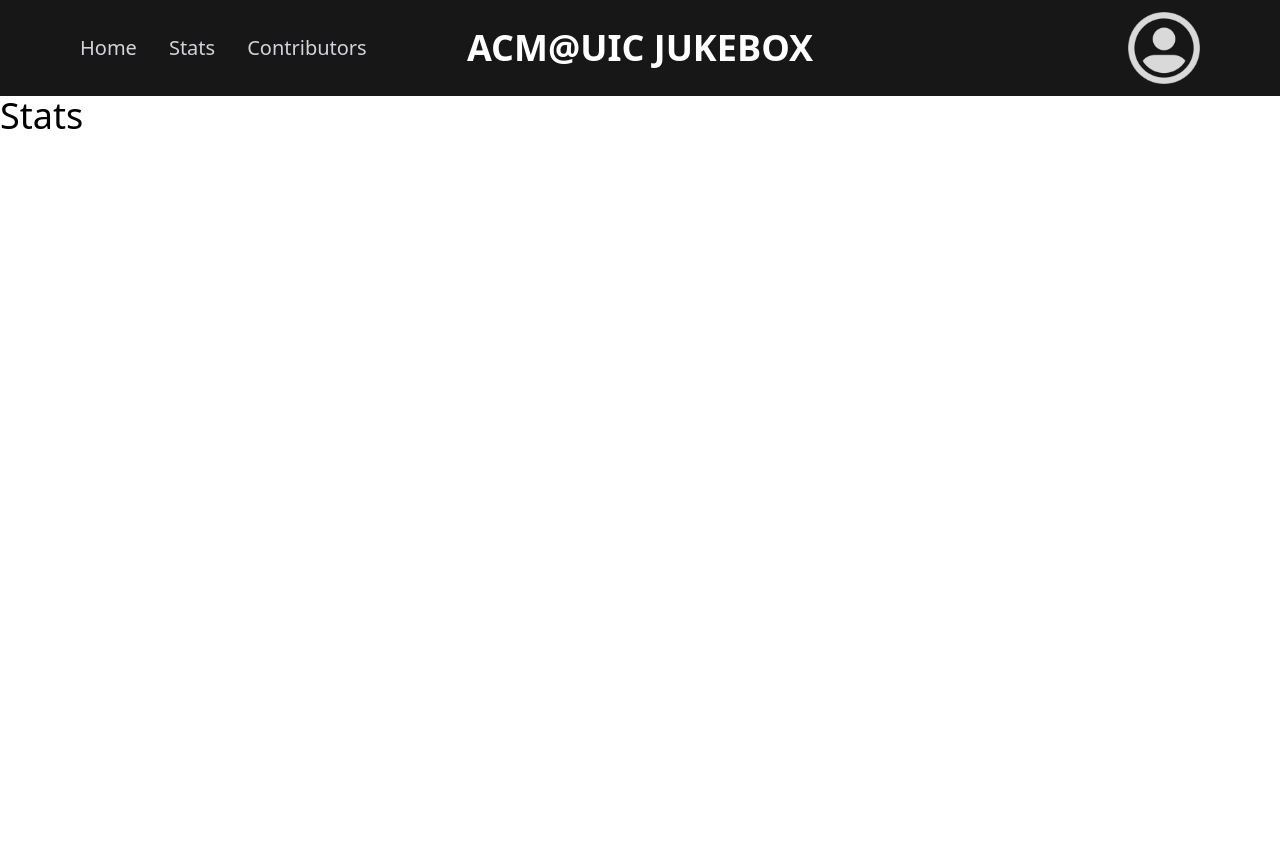
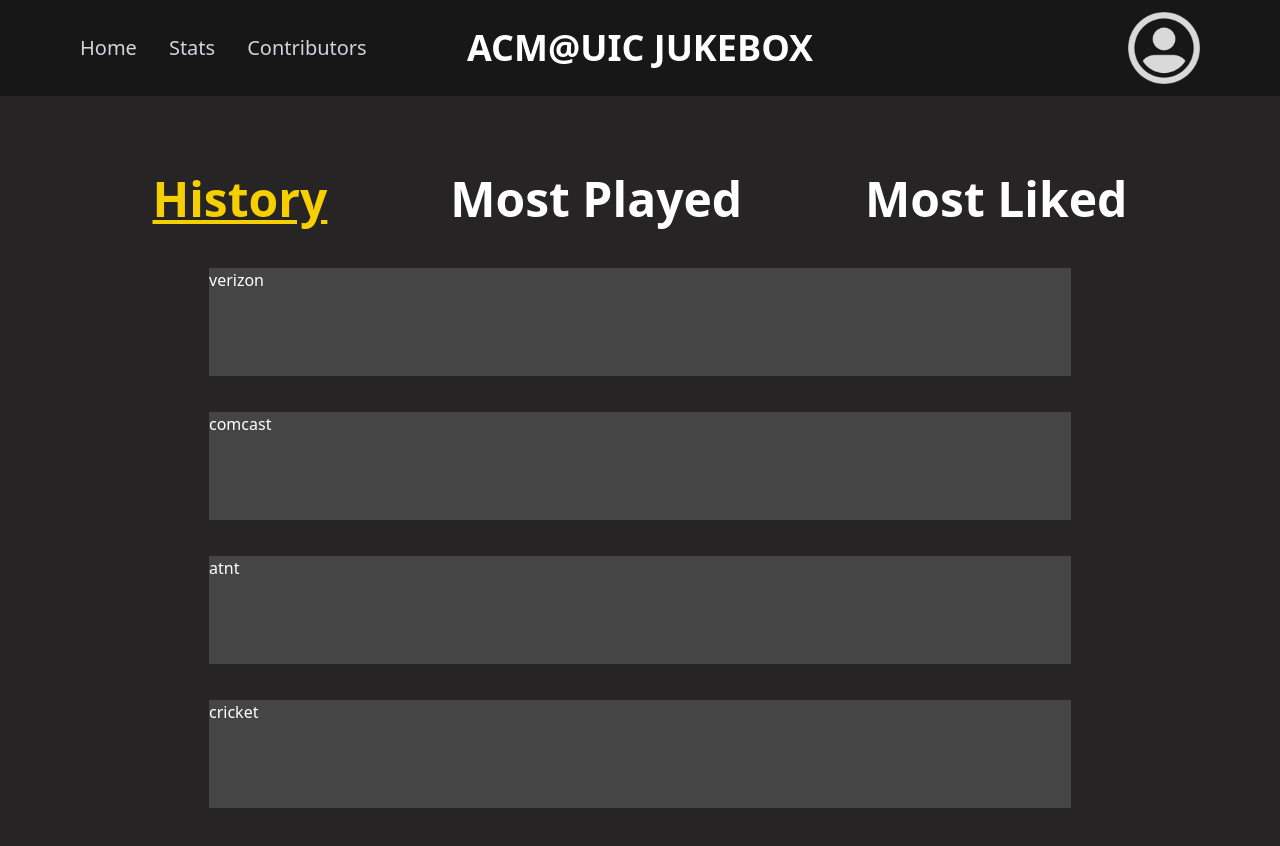
Before and after one commit to acm-uic/Jukebox, a React (Vite) app: page /stats in a window 1280 px wide. Shown: the top 846 px of the page. Before the commit the page ends 800 px from the top, so only its background shows below. Built offline with nearby package versions, Linux system fonts and the light colour scheme.

Commit message:
update StatPage
replace the temporary statpage with the statpage coded by someone

```diff
--- a/src/App.jsx
+++ b/src/App.jsx
@@ -8,7 +8,7 @@ import { Routes, Route } from "react-router-dom";
 // pages
 import Home from './pages/Home';
 import Contributor from './pages/Contributor';
-import Stats from './pages/Stats';
+import StatsPage from './pages/StatsPage';
 
 function App() {
 
@@ -18,7 +18,7 @@ function App() {
       <Routes>
         <Route path="/" element={ <Home/> } />
         <Route path="/contributors" element={ <Contributor/> } />
-        <Route path="/stats" element={ <Stats/> } />
+        <Route path="/stats" element={ <StatsPage/> } />
       </Routes>
     </div>
 
--- a/src/pages/Stats.jsx
+++ /dev/null
@@ -1,8 +0,0 @@
-export default function Stats () {
-
-    return (
-        <div className="text-4xl">
-            Stats
-        </div>
-    )
-}
```
